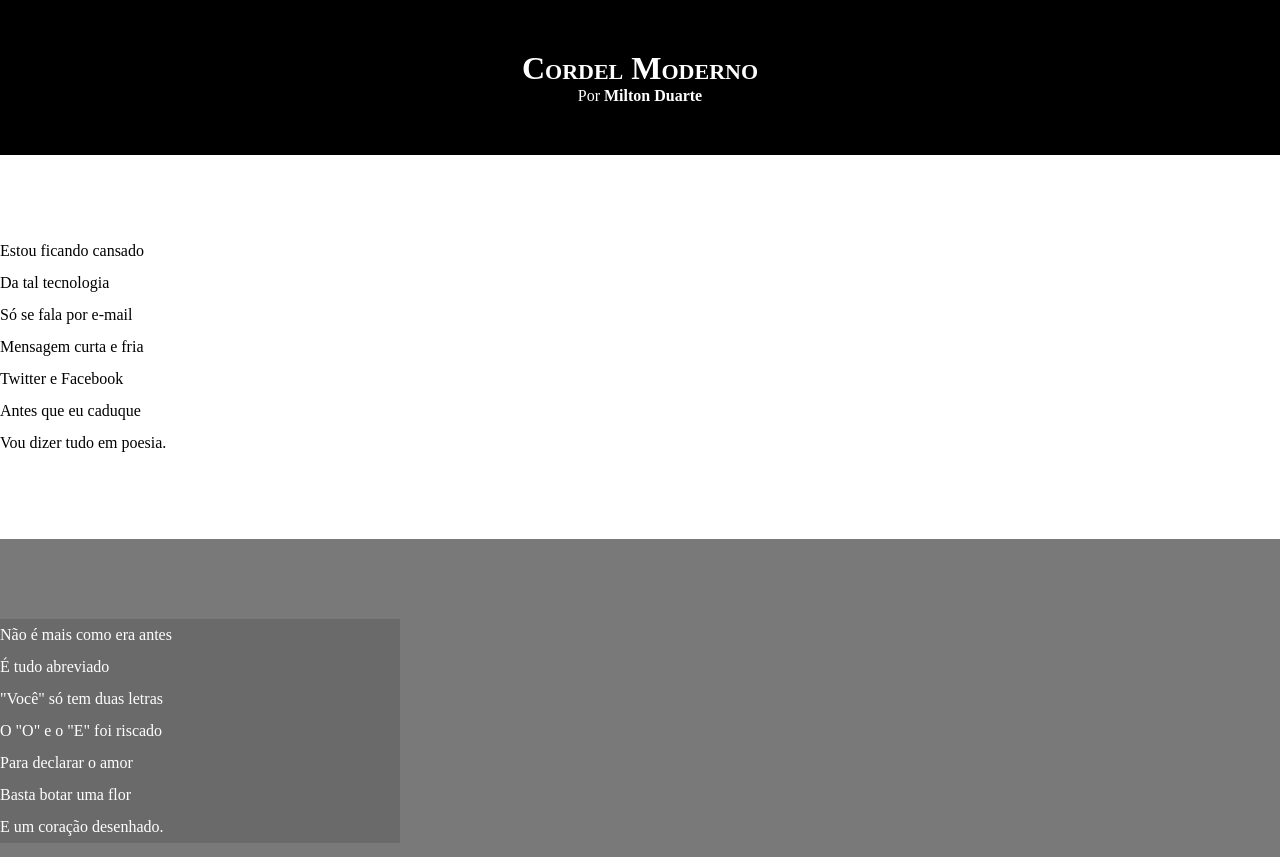
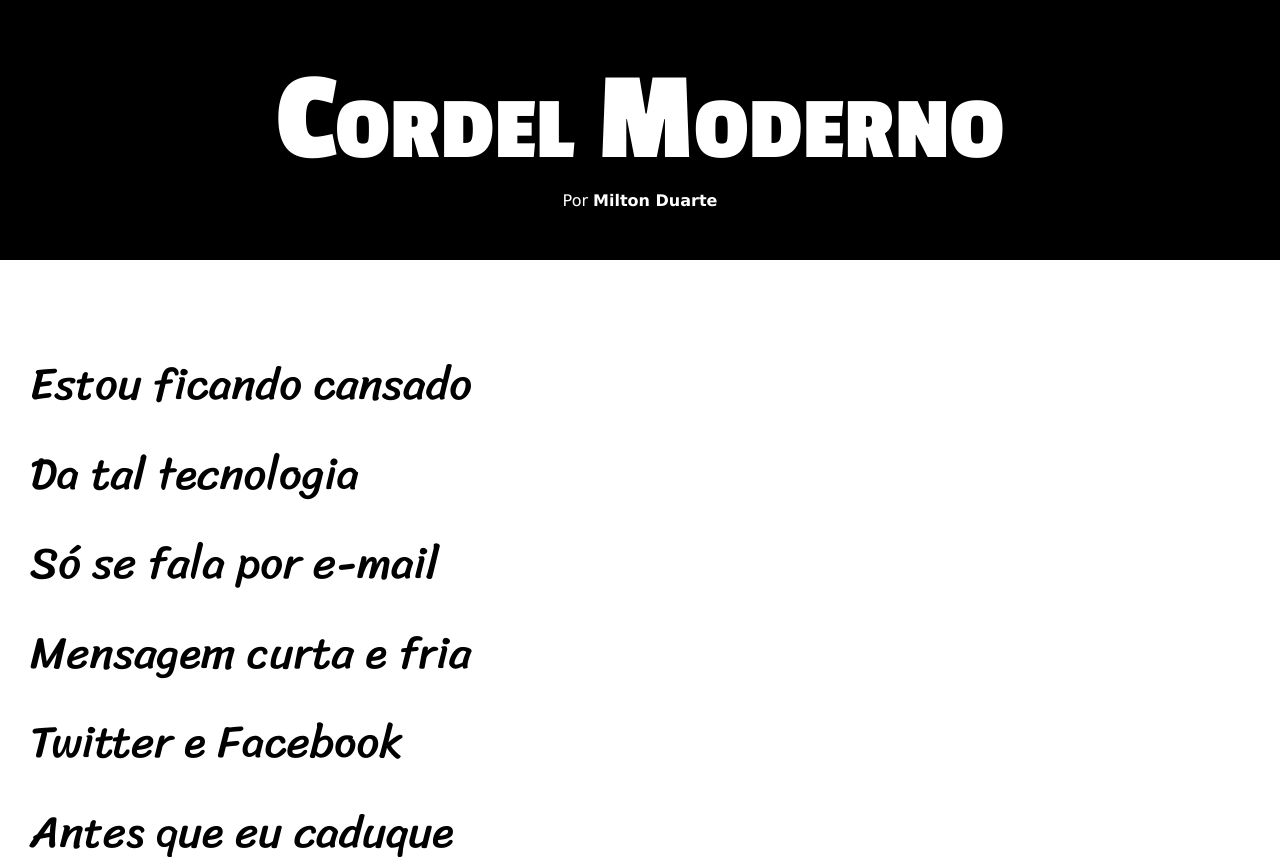
Before and after one commit to santanasoft-development/html-css, a plain HTML site: page desafios/Desafio12/index.html in a window 1280 px wide. Shown: the top 857 px of the page. Drawn offline with Linux system fonts and the light colour scheme.

Commit message:
Atualização dos estilos

```diff
--- a/desafios/Desafio12/estilo/style.css
+++ b/desafios/Desafio12/estilo/style.css
@@ -1,13 +1,25 @@
 @charset "UTF-8";
+
+@import url('https://fonts.googleapis.com/css2?family=Passion+One:wght@400;700;900&display=swap');
+
+@import url('https://fonts.googleapis.com/css2?family=Sriracha&display=swap');
+
+:root {
+    --font1: Verdana, Geneva, Tahoma, sans-serif;
+    --font2: "Passion One", sans-serif;
+    --font3: 'Sriracha', cursive;
+}
 
 * { /* pra ficar tudo encostando na esquerda e topo */
     margin: 0px;
     padding: 0px;
+    font-size: 1em;
 }
 
 html, body {
     min-height: 100vh; /* tamanho mínimo será toda tela vh é altura se for vw é largura*/
     background-color: darkgray;
+    font-family: var(--font1);
 }
 
 header {
@@ -20,6 +32,8 @@ header > h1 {
     padding-top: 50px;/* distância do top */
     /*text-transform: uppercase; /* deixar tudo maiúsculas, porém fica legal usar a função de baixo */
     font-variant: small-caps; /* deixa as letras maiúsculas, mas com as iniciais maiores */
+    font-family: var(--font2);
+    font-size: 10vw; /* vw é pra se adaptar a largura da tela */
 }
 
 header > p {
@@ -40,6 +54,9 @@ section {
     padding-top: 10vh; /* vh se adapta ao tamanho da tela */
     padding-bottom: 10vh;
     line-height: 2em; /* espaço entre as letras */
+    padding-left: 30px;
+    font-family: var(--font3);
+    font-size: 3.5vw; /* vw é pra se adaptar a largura da tela */
 }
 
 section.normal {
@@ -53,7 +70,8 @@ section.imagem {
 }
 
 section.imagem > p {
-    width: 400px;
+    display: inline-block; /* a caixa se adapta ao tamanho do conteúdo */
+    padding: 5px;
     background-color: rgba(0, 0, 0, 0.123); /* Deixar com uma transparência */
 }
 
```
